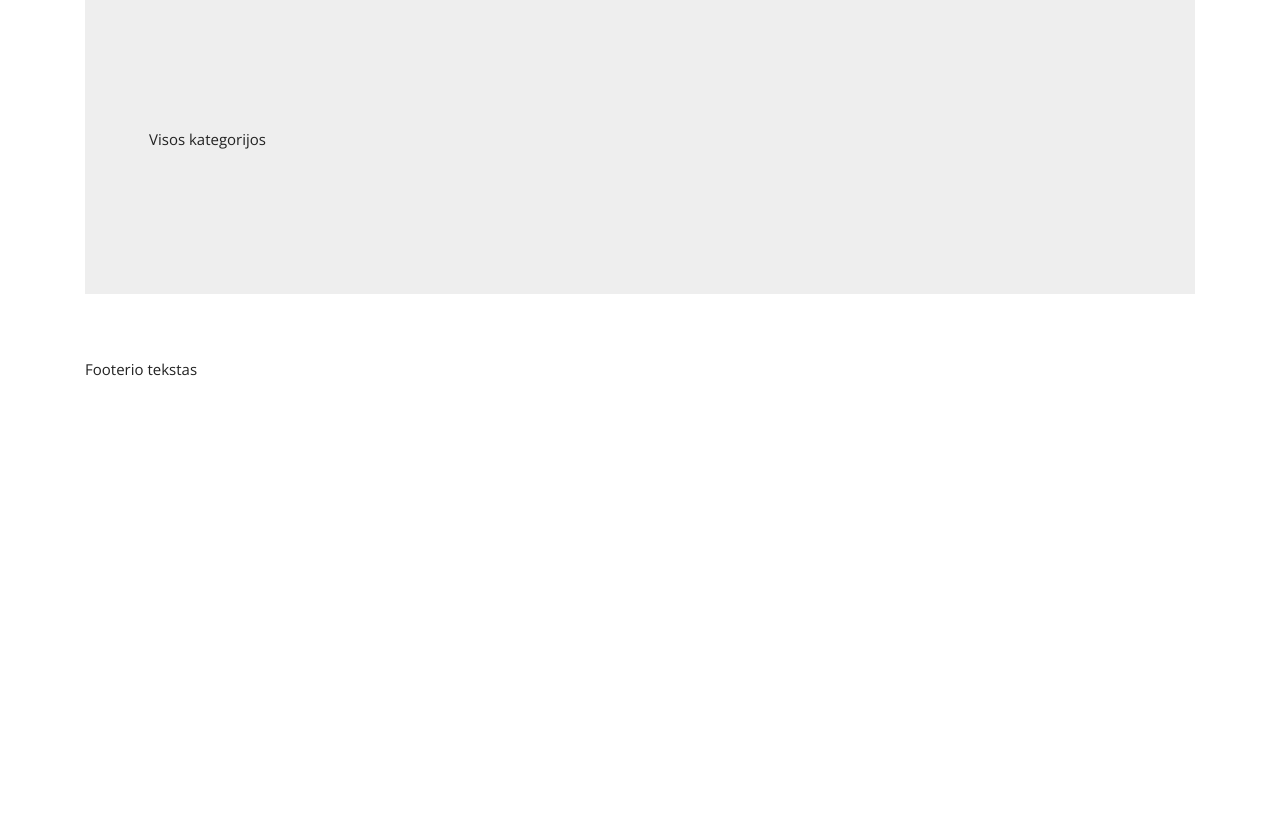
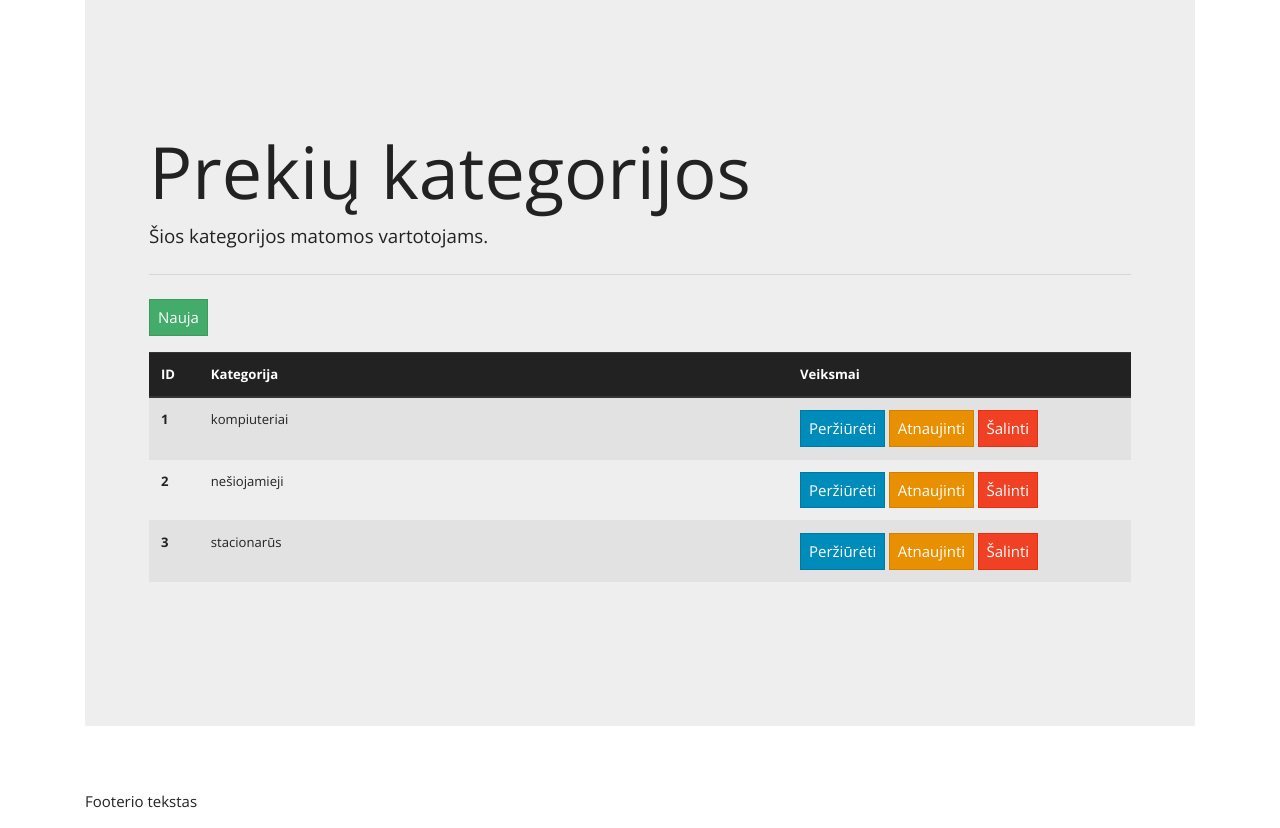
Before and after one commit to kaunas163/eshop-php-demo, a PHP site: page /eshop-demo/views/admin/categories/index.php in a window 1280 px wide. Shown: the part 55-883 px from the top of the page. Before the commit the page ends 431 px from the top, so only its background shows below. Run offline with PHP 8.4, Linux system fonts and the light colour scheme; data comes from the database, SQL or seed files in the repository.

Commit message:
admin: visu kategoriju perziura

```diff
--- a/views/admin/categories/index.php
+++ b/views/admin/categories/index.php
@@ -1,5 +1,50 @@
 <?php include("../../../header.php"); ?>
 
-<p>Visos kategorijos</p>
+<h1 class="display-3">Prekių kategorijos</h1>
+<p class="lead">Šios kategorijos matomos vartotojams.</p>
+<hr class="my-4">
+<p>
+    <a href="new.php" class="btn btn-success">Nauja</a>
+</p>
+
+<?php
+
+$sql = "SELECT `id`, `title`, `description`, `parent_category_id` FROM `categories`";
+$result = $conn->query($sql);
+
+if ($result->num_rows > 0) {
+    ?>
+    <table class="table table-striped table-hover">
+        <thead class="thead-dark">
+            <tr>
+                <th scope="col">ID</th>
+                <th scope="col" style="width: 60%">Kategorija</th>
+                <th scope="col">Veiksmai</th>
+            </tr>
+        </thead>
+        <tbody>
+    <?php
+    while($row = $result->fetch_assoc()) {
+        ?>
+            <tr>
+                <th scope="row"><?php echo $row['id']; ?></th>
+                <td><?php echo $row["title"]; ?></td>
+                <td>
+                    <a href="view.php?id=<?php echo $row["id"]; ?>" class="btn btn-primary">Peržiūrėti</a>
+                    <a href="edit.php?id=<?php echo $row["id"]; ?>" class="btn btn-warning">Atnaujinti</a>
+                    <a href="delete.php?id=<?php echo $row["id"]; ?>" class="btn btn-danger">Šalinti</a>
+                </td>
+            </tr>
+        <?php
+    }
+    ?>
+        </tbody>
+    </table>
+    <?php
+} else {
+    echo '<div class="col">Nieko nėra.</div>';
+}
+
+?>
 
 <?php include("../../../footer.php"); ?>
```
Also changed, not shown: views/admin/categories/new.php (added, +7 -0 lines).
